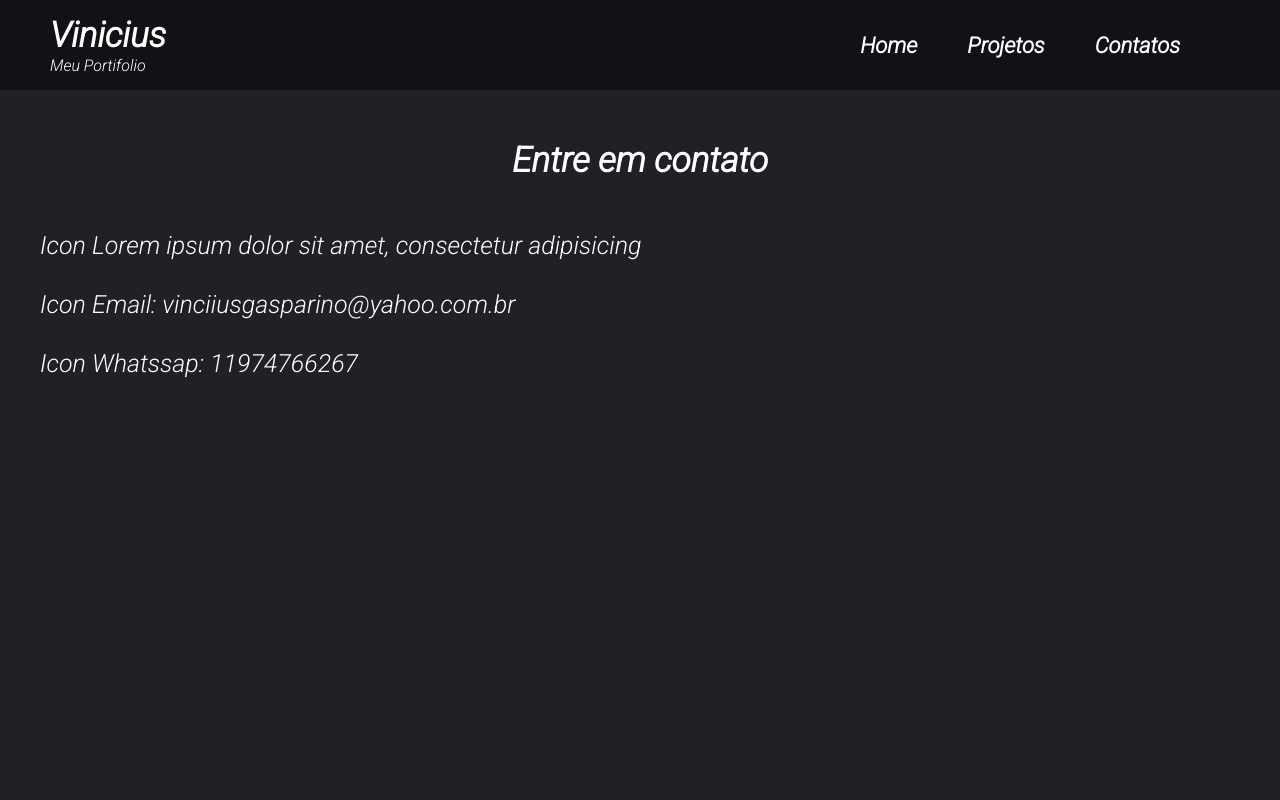
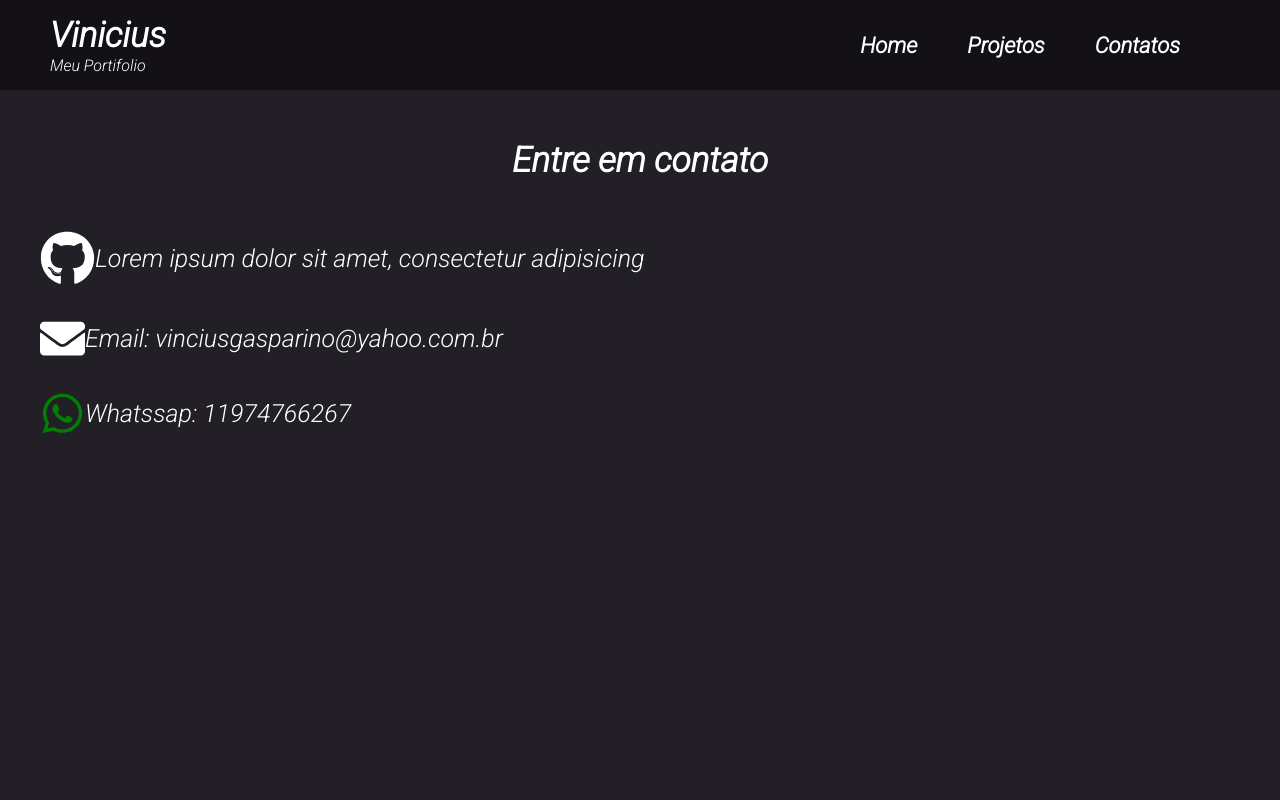
Before and after one commit to viniciusgasparino/Portifolio, a Next.js app: page /Contatos in a window 1280 px wide. Shown: the top 800 px of the page. Built offline with nearby package versions, Linux system fonts and the light colour scheme.

Commit message:
adicionado icons

```diff
--- a/package.json
+++ b/package.json
@@ -14,6 +14,7 @@
     "next": "^12.1.6",
     "react": "^18.1.0",
     "react-dom": "^18.1.0",
+    "react-icons": "^4.6.0",
     "styled-components": "^5.3.5"
   }
 }
--- a/pages/Contatos.jsx
+++ b/pages/Contatos.jsx
@@ -1,6 +1,7 @@
 import styled from "styled-components"
 import Header from "../src/components/header/Header"
 import Footer from "../src/components/footer/Footer"
+import {FaGithub,FaEnvelope,FaWhatsapp} from "react-icons/fa";
 
 
 const StyledContact = styled.div`
@@ -19,6 +20,12 @@ const StyledContainer = styled.div`
   gap: 30px;
   color: white;
   font-size: 25px;
+
+  p{
+    display: flex;
+    flex-direction: row;
+    align-items: center;
+  }
 
   @media (max-width:700px){
     padding-left: 10px;
@@ -41,9 +48,15 @@ function Contatos(){
       <StyledContact>
         <StyledTitulo>Entre em contato</StyledTitulo>
         <StyledContainer>
-          <p><span>Icon</span> Lorem ipsum dolor sit amet, consectetur adipisicing</p>
-          <p><span>Icon</span> Email: vinciiusgasparino@yahoo.com.br</p>
-          <p><span>Icon</span> Whatssap: 11974766267</p>
+          <p><FaGithub fontSize="55" cursor="pointer"/>
+            Lorem ipsum dolor sit amet, consectetur adipisicing
+          </p>
+          <p><FaEnvelope fontSize="45"/>
+            Email: vinciusgasparino@yahoo.com.br
+          </p>
+          <p><FaWhatsapp fontSize="45" color="green"/>
+            Whatssap: 11974766267
+          </p>
         </StyledContainer>
       </StyledContact>
       <Footer/>
```
Also changed, not shown: 1 other file (tests, documents, lock files or other folders).
